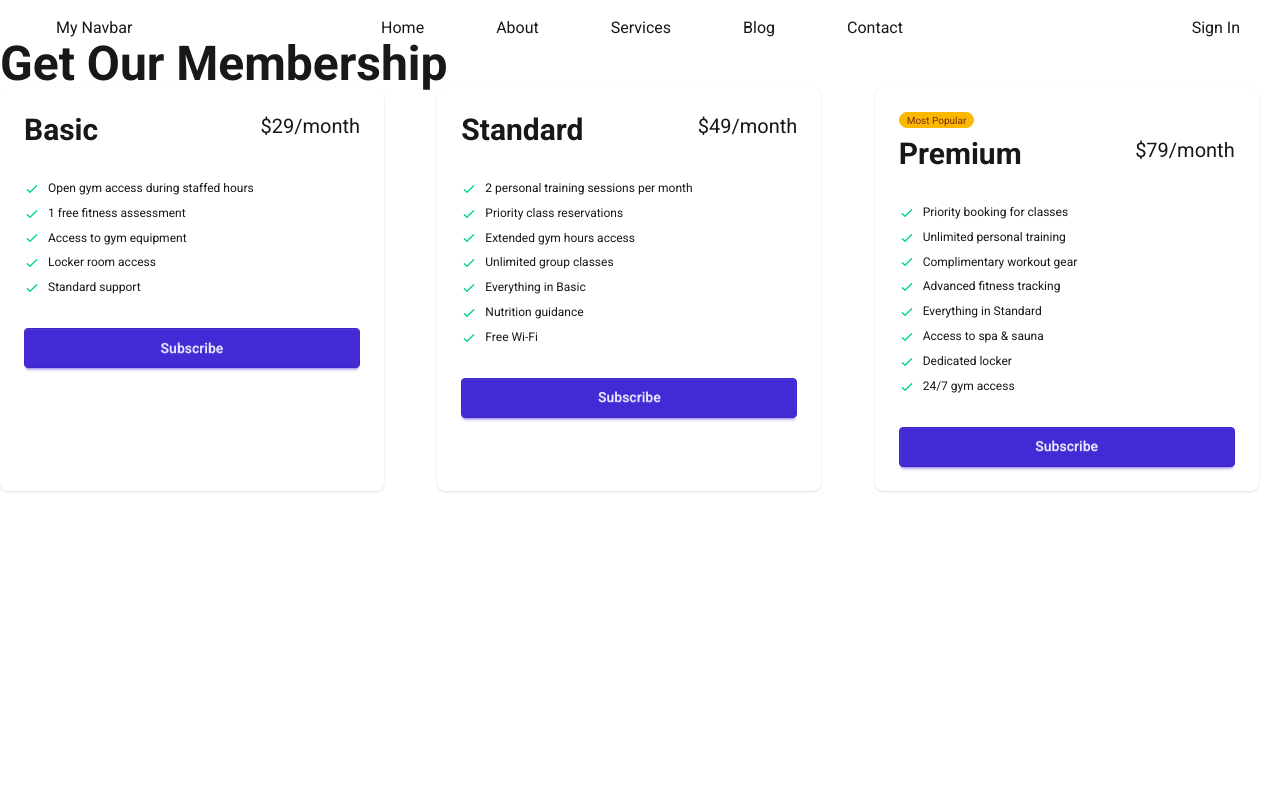
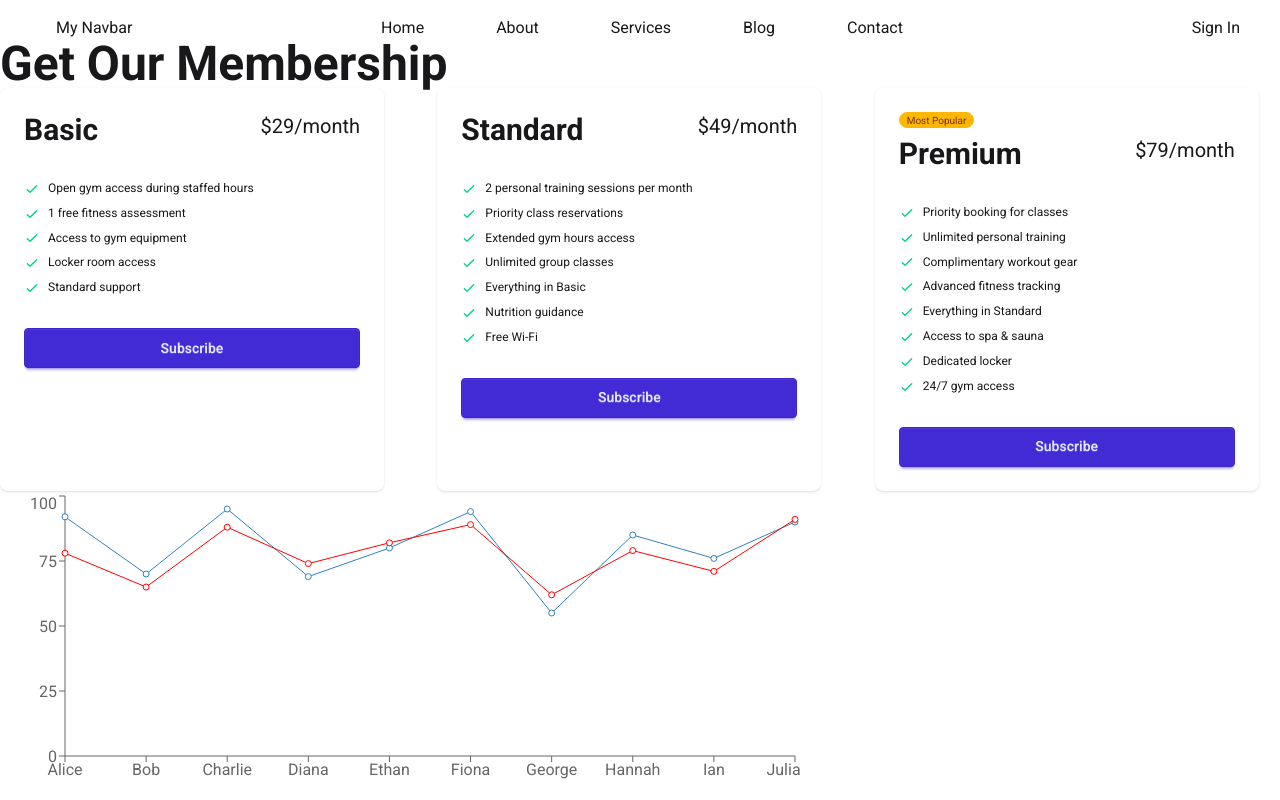
Before and after one commit to AsifHossain22/react-explore-project-2, a React (Vite) app: page / in a window 1280 px wide. Built offline with nearby package versions, Linux system fonts and the light colour scheme.

Commit message:
Completed up to 'Add charts to your react app'

```diff
--- a/package.json
+++ b/package.json
@@ -14,6 +14,7 @@
     "lucide-react": "^0.544.0",
     "react": "^19.1.1",
     "react-dom": "^19.1.1",
+    "recharts": "^3.2.1",
     "tailwindcss": "^4.1.13"
   },
   "devDependencies": {
--- a/src/App.jsx
+++ b/src/App.jsx
@@ -3,6 +3,8 @@ import "./App.css";
 import DaisyNav from "./components/DaisyNav/DaisyNav";
 import Navbar from "./components/Navbar/Navbar";
 import PricingOptions from "./components/PricingOptions/PricingOptions";
+import ResultsChart from "./components/ResultsChart/ResultsChart";
+import BarChartPractice from "./components/BarChart/BarChartPractice";
 
 const pricingPromise = fetch("pricingData.json").then((res) => res.json());
 
@@ -21,6 +23,8 @@ function App() {
         >
           <PricingOptions pricingPromise={pricingPromise}></PricingOptions>
         </Suspense>
+
+        <ResultsChart></ResultsChart>
       </main>
       <footer></footer>
     </>
--- /dev/null
+++ b/src/components/ResultsChart/ResultsChart.jsx
@@ -0,0 +1,30 @@
+import React from "react";
+import { LineChart, Line, XAxis, YAxis } from "recharts";
+
+const resultData = [
+  { id: 1, name: "Alice", physics: 85, chemistry: 78, math: 92 },
+  { id: 2, name: "Bob", physics: 72, chemistry: 65, math: 70 },
+  { id: 3, name: "Charlie", physics: 90, chemistry: 88, math: 95 },
+  { id: 4, name: "Diana", physics: 66, chemistry: 74, math: 69 },
+  { id: 5, name: "Ethan", physics: 78, chemistry: 82, math: 80 },
+  { id: 6, name: "Fiona", physics: 92, chemistry: 89, math: 94 },
+  { id: 7, name: "George", physics: 59, chemistry: 62, math: 55 },
+  { id: 8, name: "Hannah", physics: 81, chemistry: 79, math: 85 },
+  { id: 9, name: "Ian", physics: 74, chemistry: 71, math: 76 },
+  { id: 10, name: "Julia", physics: 88, chemistry: 91, math: 90 },
+];
+
+const ResultsChart = () => {
+  return (
+    <div>
+      <LineChart width={800} height={300} data={resultData}>
+        <XAxis dataKey="name"></XAxis>
+        <YAxis></YAxis>
+        <Line dataKey="math" />
+        <Line dataKey={"chemistry"} stroke="red" />
+      </LineChart>
+    </div>
+  );
+};
+
+export default ResultsChart;
```
Also changed, not shown: 1 other file (tests, documents, lock files or other folders).
